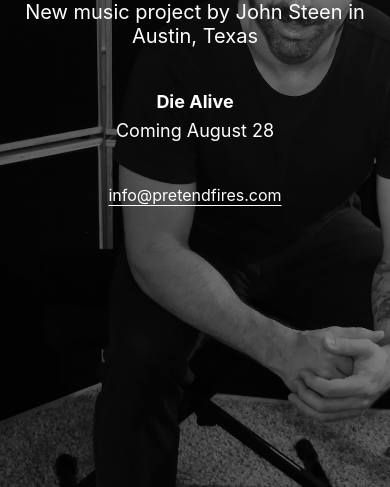
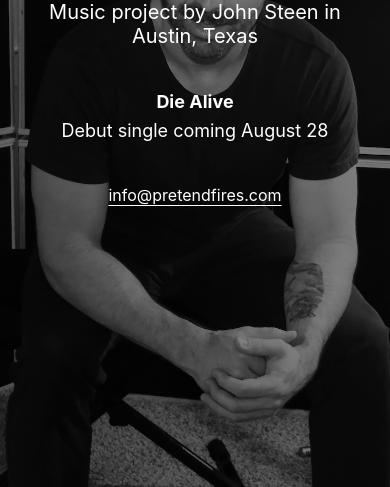
Before and after one commit to jmsteen/pretendfires-site, a plain HTML site: page index.html in a window 390 px wide. Shown: the part 357-844 px from the top of the page. Drawn offline with Linux system fonts and the light colour scheme.

Commit message:
Update index.html

```diff
--- a/index.html
+++ b/index.html
@@ -28,13 +28,14 @@
 
       display: flex;
       align-items: center;
-      justify-content: center;
+      justify-content: flex-start;
     }
 
     main {
-      text-align: center;
+      text-align: left;
       padding: 40px 24px;
       max-width: 700px;
+      margin-left: clamp(40px, 8vw, 140px);
     }
 
     h1 {
@@ -60,6 +61,18 @@
       text-decoration: underline;
       text-underline-offset: 4px;
     }
+    @media (max-width: 700px) {
+      body {
+        justify-content: center;
+        background-position: 60% center;
+      }
+
+      main {
+        margin-left: 0;
+        text-align: center;
+        padding: 32px 24px;
+      }
+    }
   </style>
 </head>
 
@@ -68,12 +81,12 @@
     <h1>Pretend Fires</h1>
 
     <div class="subtitle">
-      New music project by John Steen in Austin, Texas
+      Music project by John Steen in Austin, Texas
     </div>
 
     <div class="release">
       <strong>Die Alive</strong><br>
-      Coming August 28
+      Debut single coming August 28
     </div>
 
     <div>
```
